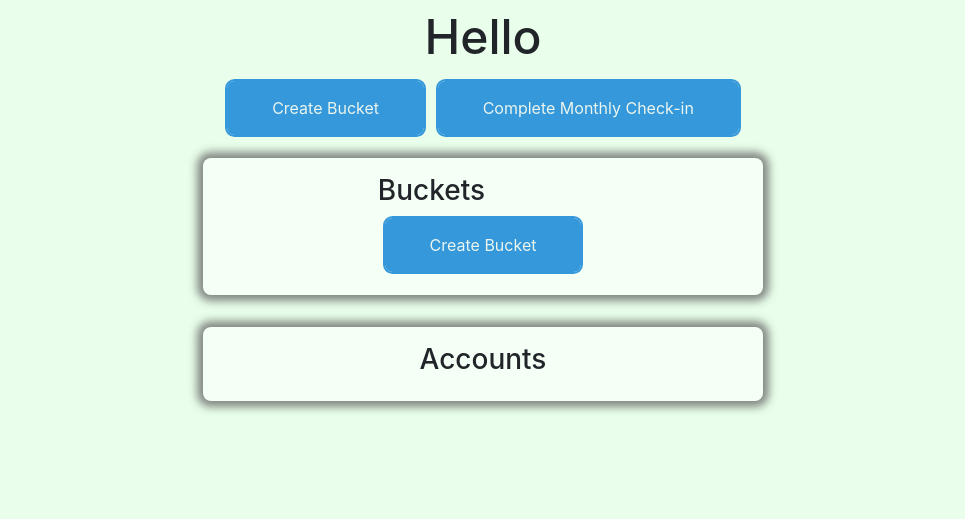
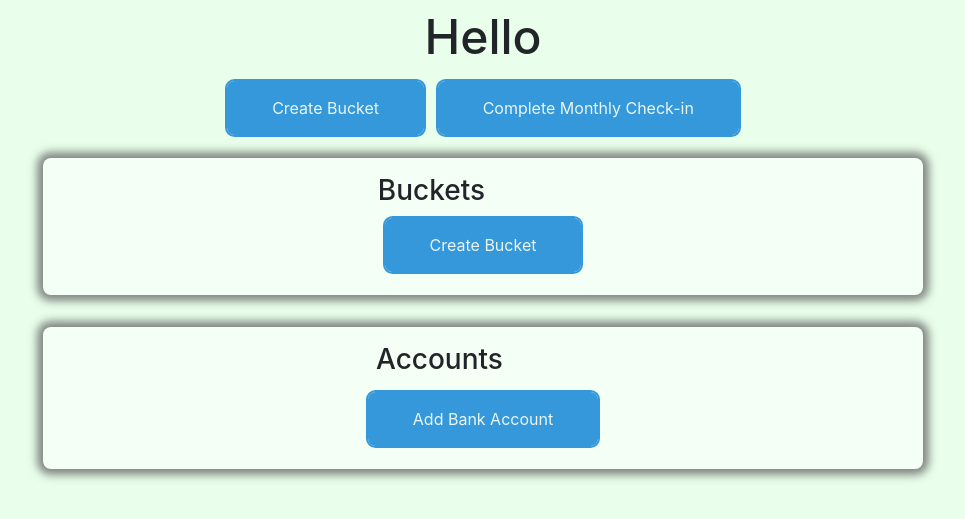
Before and after one commit to gregplechaty/bucketfinance, a Django app: template apps/core/templates/pages/dashboard.html in a window 1280 px wide. Shown: the part 56-575 px from the top of the page, without its empty margins (157-1122 px from the left). Run offline with Django 3.2, Linux system fonts and the light colour scheme; the template is opened without the code that fills it, so the values that code supplies are empty; some libraries are stand-ins or nearby versions.

Commit message:
Create and Read written for Bank Account and Bank Account Statuses. One test added. You can now see and add Bank Accounts from the dashboard.

```diff
--- a/_test.html
+++ b/_test.html
@@ -20,7 +20,6 @@
     <![endif]-->
 
     <link href="/static/css/bootstrap/bootstrap.min.css" rel="stylesheet">
-    <link href="/static/fontawesome_free/css/all.min.css" rel="stylesheet" type="text/css">
     <link href="/static/css/signinform.css" rel="stylesheet">
 
     <!-- Add your custom CSS to this file -->
@@ -34,7 +33,7 @@
     <div class="container">
         <a class="navbar-brand" href="/">
             <!-- Add your logo here!  <img src="" /> -->
-            My Site
+            Bucket Finance
         </a>
 
         <button class="navbar-toggler navbar-toggler-right" type="button" data-toggle="collapse" data-target="#navbarSupportedContent" aria-controls="navbarSupportedContent" aria-expanded="false" aria-label="Toggle navigation">
--- a/apps/core/static/css/custom.css
+++ b/apps/core/static/css/custom.css
@@ -195,7 +195,7 @@ body {
   margin: 1rem;
   border-radius: .5rem;
   box-shadow: 0px 0px 8px 6px rgba(96, 96, 96, 0.75);
-  width: 35rem;
+  width: 55rem;
 }
 
 
--- a/apps/core/templates/pages/form_page.html
+++ b/apps/core/templates/pages/form_page.html
@@ -7,17 +7,16 @@
 
 {% block content %}
 <div class="card border rounded">
-    <div class="card-body dashboardCard">
+    <div class="card-body">
         <form method="POST">
             {% csrf_token %}
             {% bootstrap_form form %}
             <button class="btn btn-lg btn-primary btn-block">Save</button>
         </form>
     </div>
-    <div class="justify-content-start dashboardCard dashboardCard">
+    <div class="justify-content-start">
         <a class="btn btn-secondary col-lg-1 col-md-3 col-sm-4 col-xs-4" href="/dashboard/" role="button">Cancel</a>
     </div>
-
 </div>
 
 
--- a/apps/core/templates/snippets/dashboard-card-account.html
+++ b/apps/core/templates/snippets/dashboard-card-account.html
@@ -1,36 +1,39 @@
 {% block content %}
 <div>
     <h3>Accounts</h3>
-  {% for bucket in buckets_with_sum %}
+    <div class="row justify-content-start">
+      <a class="button button__create" href="{% url 'create_account' %}" role="button">Add Bank Account</a>
+    </div>
+  {% for account in accounts %}
   <div>
     <div class="row justify-content-center">
       <div class="dashboard__bar dashboard__bar--account my-2">
-        <a class="row justify-content-between" data-toggle="collapse" href="#bucket{{bucket.id}}" role="button" aria-expanded="false" aria-controls="bucket{{bucket.id}}">
+        <a class="row justify-content-between" data-toggle="collapse" href="#account{{account.id}}" role="button" aria-expanded="false" aria-controls="account{{account.id}}">
           <div class="col-10">
-            {{ bucket.bucketName }}: <strong>${{ bucket.total_amount }}</strong>
+            {{ account.accountName }}: <strong>${{ account.total_amount }}</strong>
           </div>
           <div class="col-2">
             <span style='font-size:20px;'>☰</span>
           </div>
         </a>
       </div>
-      <div class="collapse" id="bucket{{bucket.id}}">
+      <div class="collapse" id="account{{account.id}}">
       <div class="card card-body dashboardCard">
         <div class="row">
           <div class="col-8">
-            <h5><strong>Total Funds: ${{ bucket.total_amount }}</strong></h5>
-            <p><i>{{ bucket.bucketDescription }}</i></p>
+            <h5><strong>Total Funds: ${{ account.total_amount }}</strong></h5>
+            <p><i>{{ account.description }}</i></p>
           </div>
           <!-- Button trigger modal -->
           <div class="col-sm-4 offset-md-1 col-md-3 button--noPadding">
-              <a class="button--noDec" href="buckets/edit/{{ bucket.id }}/">
-                <div class="button button__edit my-2">Edit Bucket</div>
+              <a class="button--noDec" href="account/edit/{{ account.id }}/">
+                <div class="button button__edit my-2">Edit Account</div>
               </a>
             </div>
             <div class="offset-sm-8 col-sm-4 offset-md-9 col-md-3 button--noPadding">
             <!-- Button trigger modal -->
-            <button type="button" class="button button__delete" data-toggle="modal" data-target="#exampleModal{{ bucket.id }}">
-              Delete Bucket<i class="fas fa-trash-alt"></i>
+            <button type="button" class="button button__delete" data-toggle="modal" data-target="#exampleModal{{ account.id }}">
+              Delete Account<i class="fas fa-trash-alt"></i>
             </button>
           </div>
           {% include "snippets/modal.html" %}
@@ -38,10 +41,10 @@
         </p>
         </div>
         <div class="row my-2 justify-content-center">
-          <a class="button button__create my-2" href="/dashboard/transaction/{{ bucket.id }}" role="button">Add or Remove Funds</a>
+          <a class="button button__create my-2" href="/dashboard/transaction/{{ account.id }}" role="button">Add a Recent Check-in</a>
           <div class="col-12 my-2">
 
-            {% include "snippets/transactions.html" %}
+            {% include "snippets/account-statuses.html" %}
 
           </div>
 
--- a/apps/core/urls.py
+++ b/apps/core/urls.py
@@ -12,10 +12,11 @@ urlpatterns = [
     path('dashboard/transaction/<bucket_id>/', views.create_transaction, name='create_transaction'),
     path('dashboard/transaction/edit/<transaction_id>/', views.edit_transaction, name='edit_transaction'),
     path('dashboard/transaction/delete/<transaction_id>/', views.delete_transaction, name='delete_transaction'),
+    path('dashboard/accounts', views.create_account, name='create_account'),
     path('dashboard/check-in/1', views.monthly_check_in_1, name='monthly_check_in_1'),
     path('dashboard/check-in/2', views.monthly_check_in_2, name='monthly_check_in_2'),
     path('dashboard/check-in/3', views.monthly_check_in_3, name='monthly_check_in_3'),
-    path('dashboard/check-in/account', views.create_account, name='create_account'),
+    path('dashboard/check-in/account', views.create_account_2, name='create_account_2'),
     path('dashboard/check-in/success', views.check_in_success, name='check_in_success'),
     path('stock/', views.stock_info, name='stock_info'),
 ]
--- a/apps/core/views/monthly_check_in.py
+++ b/apps/core/views/monthly_check_in.py
@@ -82,7 +82,7 @@ def save_account_status(account_status_array):
             account_status.save()
 
 @login_required
-def create_account(request):
+def create_account_2(request):
     if request.method == 'POST':
         form = AddBankAccount(request.POST)
         if form.is_valid():
```
Also changed, not shown: apps/core/templates/pages/create-account.html (added, +38 -0 lines), apps/core/templates/snippets/account-statuses.html (added, +24 -0 lines), apps/core/tests_dashboard.py (+22 -0 lines), apps/core/views/dashboard.py (+44 -0 lines).
